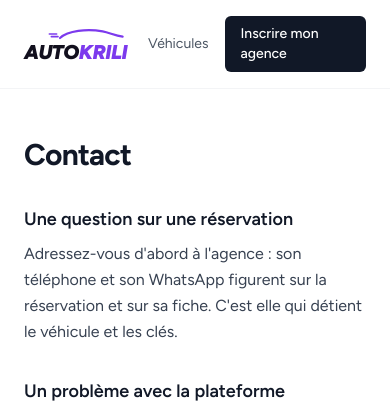
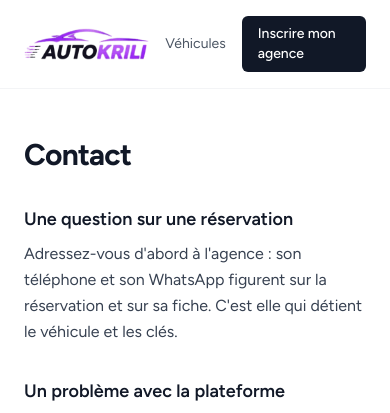
Before and after one commit to ykyoucefkrimo-arch/autokrili, a Laravel app: page /contact in a window 390 px wide. Shown: the top 413 px of the page. Run offline with Laravel 12, Linux system fonts and the light colour scheme; data comes from the database, SQL or seed files in the repository; data that the repository does not hold is empty; style sheets or scripts are compiled from the project's sources; parts of the project's set-up code (start-up, migrations or seed data) failed here and were passed over; some libraries are stand-ins or nearby versions.

Commit message:
Logo du client dans les en-têtes
Logo fourni le 2026-11-12, découpé sur fond transparent en deux versions
(AUTO blanc sur fond sombre, AUTO encre sur fond clair), un L retiré :
AUTOKRILI comme le domaine. 32 px de haut sur téléphone pour ne pas faire
déborder l'en-tête de l'accueil ; nom écrit en repli si l'image manque.

Co-Authored-By: Claude Opus 5.5 <noreply@anthropic.com>

```diff
--- a/resources/js/Components/Marque.vue
+++ b/resources/js/Components/Marque.vue
@@ -1,37 +1,48 @@
 <script setup>
 /*
- * Le mot-symbole d'Autokrili, d'après le visuel publicitaire du 2026-11-12 :
- * capitales italiques très grasses, « AUTO » en clair ou en encre selon le
- * fond, « KRILI » en violet, et le profil d'une voiture tracé au-dessus.
+ * Le logo d'Autokrili, fourni par le client le 2026-11-12.
  *
- * Un seul composant pour les en-têtes : le nom était écrit de quatre façons
- * différentes selon les pages (« Autokrili » en gras, « Auto » + « krili »
- * en couleur…), ce qui se voyait en passant d'une page à l'autre.
+ * Deux versions découpées sur fond transparent (public/images/marque) :
+ *   · « clair » — AUTO en blanc, pour les fonds sombres (bannière, en-tête nuit) ;
+ *   · « fonce » — AUTO à l'encre, pour les fonds clairs.
+ * KRILI et la voiture restent violets dans les deux.
  *
- * Le visuel écrit « AUTOKRILLI » avec deux L : c'est une erreur du générateur
- * d'image. Le nom, le domaine et le site s'écrivent Autokrili.
+ * Le fichier d'origine écrivait « AUTOKRILLI » avec deux L ; un L a été retiré
+ * à la demande du client : le nom et le domaine s'écrivent Autokrili.
+ * Le slogan « L'Algérie à portée de volant ! » n'est pas repris ici : à la
+ * hauteur d'un en-tête (32 à 48 px), il ferait 5 px et serait illisible.
+ *
+ * 32 px de haut sur téléphone, pas 40 : à 40 px le logo, plus large que
+ * l'ancien mot écrit, faisait déborder l'en-tête de l'accueil de 17 px à
+ * 390 px de large (mesuré le 2026-11-12).
  */
-defineProps({
-    // Sur fond nuit : « AUTO » en blanc et le violet éclairci, sinon il s'éteint.
+import { computed, ref } from 'vue';
+
+const props = defineProps({
     sombre: { type: Boolean, default: false },
     taille: { type: String, default: 'md' }, // sm | md
 });
+
+const variante = computed(() => (props.sombre ? 'clair' : 'fonce'));
+const jeu = (format) => `/images/marque/logo-${variante.value}-360.${format} 360w, /images/marque/logo-${variante.value}-720.${format} 720w`;
+// Largeur réellement affichée (hauteur × 3,9) : le navigateur choisit le fichier.
+const tailles = computed(() => (props.taille === 'sm' ? '126px' : '(min-width: 640px) 188px, 126px'));
+
+// Image introuvable : on écrit le nom plutôt que d'afficher une icône cassée.
+const casse = ref(false);
 </script>
 
 <template>
-    <span class="inline-flex flex-col items-start leading-none" aria-label="Autokrili">
-        <svg viewBox="0 0 120 18" aria-hidden="true" class="-mb-0.5 ml-1"
-            :class="taille === 'sm' ? 'h-2.5 w-[5.5rem]' : 'h-3 w-[7.5rem]'">
-            <!-- Le toit d'une berline, et trois traits de vitesse derrière elle. -->
-            <path d="M18 15 C 30 4, 58 1, 82 5 C 92 7, 100 11, 112 13" fill="none"
-                :class="sombre ? 'stroke-marque-400' : 'stroke-marque-500'" stroke-width="3.2" stroke-linecap="round" />
-            <path d="M2 9 H 13 M 5 13 H 15" fill="none"
-                :class="sombre ? 'stroke-marque-400' : 'stroke-marque-500'" stroke-width="2.4" stroke-linecap="round" />
-        </svg>
-        <span class="font-black uppercase italic tracking-tight"
-            :class="taille === 'sm' ? 'text-lg' : 'text-xl sm:text-2xl'">
-            <span :class="sombre ? 'text-white' : 'text-encre-900'">Auto</span><span
-                :class="sombre ? 'text-marque-400' : 'text-marque-500'">krili</span>
-        </span>
+    <span v-if="casse" class="font-black uppercase italic tracking-tight leading-none"
+        :class="taille === 'sm' ? 'text-lg' : 'text-xl sm:text-2xl'">
+        <span :class="sombre ? 'text-white' : 'text-encre-900'">Auto</span><span
+            :class="sombre ? 'text-marque-400' : 'text-marque-500'">krili</span>
     </span>
+    <picture v-else class="block">
+        <source type="image/webp" :srcset="jeu('webp')" :sizes="tailles" />
+        <img :src="`/images/marque/logo-${variante}-360.png`" :srcset="jeu('png')" :sizes="tailles"
+            alt="Autokrili" width="360" height="92" decoding="async"
+            class="w-auto" :class="taille === 'sm' ? 'h-8' : 'h-8 sm:h-12'"
+            @error="casse = true" />
+    </picture>
 </template>
--- a/resources/js/Pages/Public/Agency.vue
+++ b/resources/js/Pages/Public/Agency.vue
@@ -40,8 +40,8 @@ const whatsappLink = computed(() => {
 
     <div class="min-h-screen bg-gray-50">
         <header class="border-b border-gray-100 bg-white">
-            <div class="mx-auto flex max-w-6xl items-center justify-between px-6 py-4">
-                <Link href="/"><Marque /></Link>
+            <div class="mx-auto flex max-w-6xl items-center justify-between gap-4 px-6 py-4">
+                <Link href="/" class="shrink-0"><Marque /></Link>
                 <nav class="flex items-center gap-4 text-sm">
                     <Link :href="route('search')" class="text-gray-600 hover:text-gray-900">{{ t('Tous les véhicules') }}</Link>
                     <Link v-if="$page.props.auth.user" :href="route('dashboard')"
--- a/resources/js/Pages/Public/Booking/Confirmation.vue
+++ b/resources/js/Pages/Public/Booking/Confirmation.vue
@@ -17,8 +17,8 @@ const price = (v) => Number(v ?? 0).toLocaleString('fr-DZ');
 
     <div class="min-h-screen bg-gray-50">
         <header class="border-b border-gray-100 bg-white">
-            <div class="mx-auto flex max-w-3xl items-center justify-between px-6 py-4">
-                <Link href="/"><Marque /></Link>
+            <div class="mx-auto flex max-w-3xl items-center justify-between gap-4 px-6 py-4">
+                <Link href="/" class="shrink-0"><Marque /></Link>
                 <Link :href="route('bookings.index')" class="text-sm text-gray-600 hover:text-gray-900">
                     {{ t('Mes réservations') }}
                 </Link>
--- a/resources/js/Pages/Public/Booking/Create.vue
+++ b/resources/js/Pages/Public/Booking/Create.vue
@@ -145,8 +145,8 @@ const submit = () => form.post(route('bookings.store', props.vehicle.id), {
 
     <div class="min-h-screen bg-creme">
         <header class="border-b border-encre-100 bg-white">
-            <div class="mx-auto flex max-w-4xl items-center justify-between px-6 py-4">
-                <Link href="/"><Marque /></Link>
+            <div class="mx-auto flex max-w-4xl items-center justify-between gap-4 px-6 py-4">
+                <Link href="/" class="shrink-0"><Marque /></Link>
                 <Link :href="route('vehicle.show', { vehicle: vehicle.id, slug: vehicle.slug })"
                     class="text-sm text-encre-500 hover:text-encre-900">
                     Retour au véhicule
--- a/resources/js/Pages/Public/Page.vue
+++ b/resources/js/Pages/Public/Page.vue
@@ -28,8 +28,8 @@ const LINKS = [
 
     <div class="min-h-screen bg-white">
         <header class="border-b border-gray-100">
-            <div class="mx-auto flex max-w-4xl items-center justify-between px-6 py-4">
-                <Link href="/"><Marque /></Link>
+            <div class="mx-auto flex max-w-4xl items-center justify-between gap-4 px-6 py-4">
+                <Link href="/" class="shrink-0"><Marque /></Link>
                 <nav class="flex items-center gap-4 text-sm">
                     <Link :href="route('search')" class="text-gray-600 hover:text-gray-900">{{ t('Véhicules') }}</Link>
                     <Link :href="route('agency.register')"
--- a/resources/js/Pages/Public/Vehicle.vue
+++ b/resources/js/Pages/Public/Vehicle.vue
@@ -72,8 +72,8 @@ const whatsappLink = computed(() => {
 
     <div class="min-h-screen bg-gray-50">
         <header class="border-b border-gray-100 bg-white">
-            <div class="mx-auto flex max-w-6xl items-center justify-between px-6 py-4">
-                <Link href="/"><Marque /></Link>
+            <div class="mx-auto flex max-w-6xl items-center justify-between gap-4 px-6 py-4">
+                <Link href="/" class="shrink-0"><Marque /></Link>
                 <nav class="flex items-center gap-4 text-sm">
                     <Link :href="route('search')" class="text-gray-600 hover:text-gray-900">{{ t('Tous les véhicules') }}</Link>
                     <Link v-if="$page.props.auth.user" :href="route('dashboard')"
```
Also changed, not shown: public/images/marque/logo-clair-360.png (added), public/images/marque/logo-clair-360.webp (added), public/images/marque/logo-clair-720.png (added), public/images/marque/logo-clair-720.webp (added), public/images/marque/logo-fonce-360.png (added), public/images/marque/logo-fonce-360.webp (added), public/images/marque/logo-fonce-720.png (added), public/images/marque/logo-fonce-720.webp (added).
